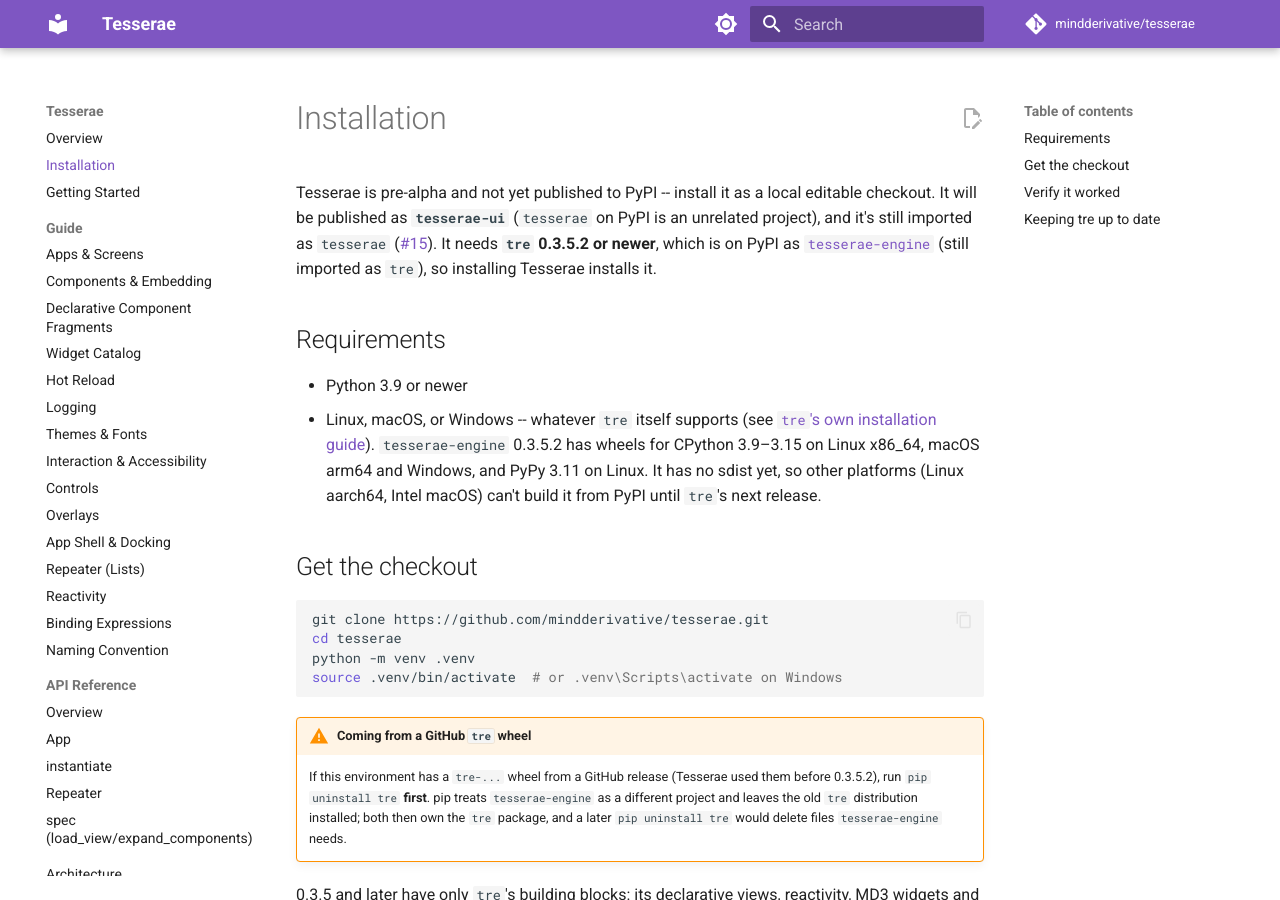
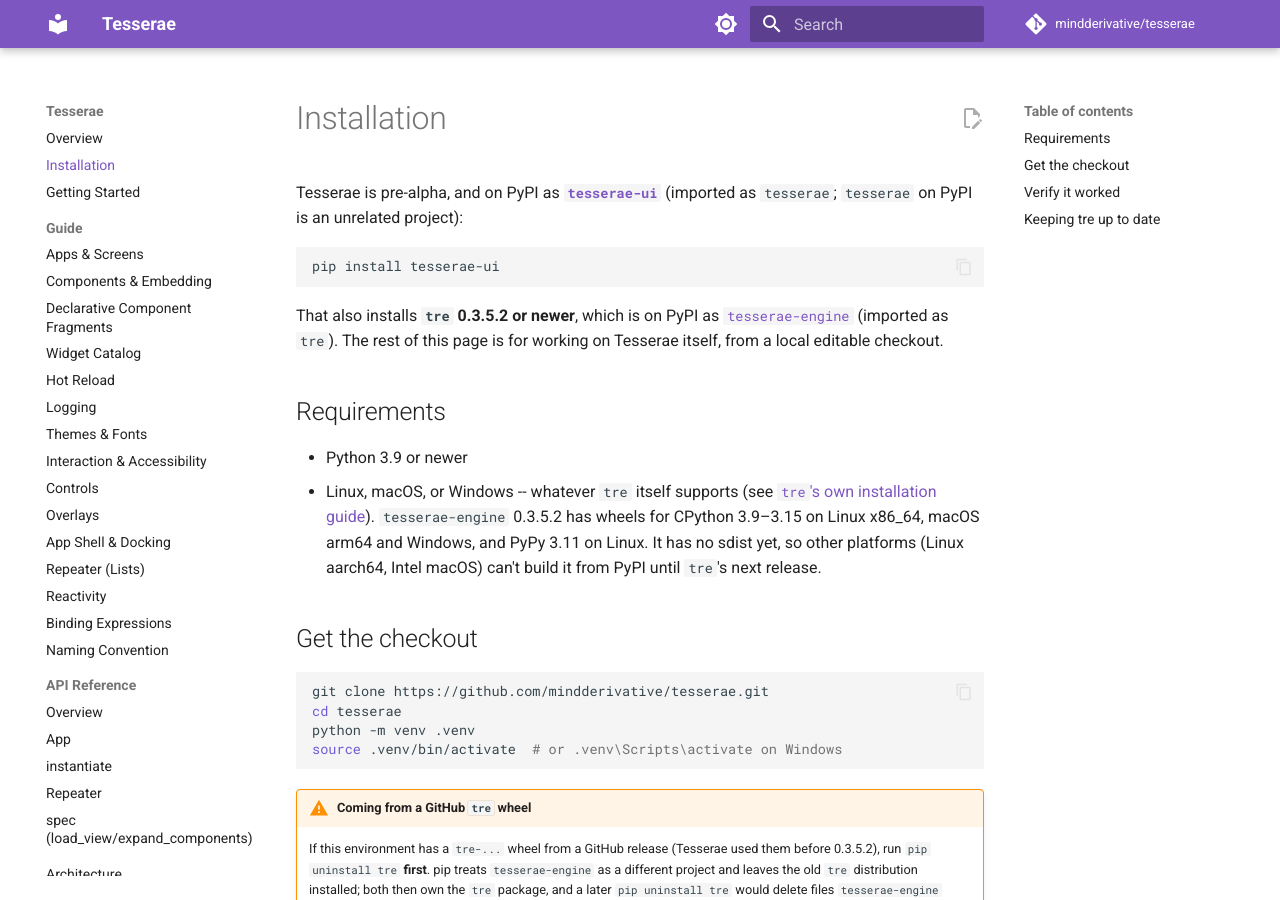
Before and after one commit to mindderivative/tesserae, an MkDocs documentation site: the page built from docs/installation.md, in a window 1280 px wide and 900 px high. Built offline with MkDocs 1.6.1 and Material for MkDocs 9.7.7, drawn with Linux system fonts in a browser that asks for light colours; comment, search, counter and statistics services are not loaded.

Commit message:
Tesserae 0.1.0 is on PyPI as tesserae-ui
The README and installation page lead with pip install tesserae-ui; #15
is closed and its known gap moved to Fixed gaps.

Co-Authored-By: Claude Opus 5.5 <noreply@anthropic.com>

````diff
--- a/docs/installation.md
+++ b/docs/installation.md
@@ -1,12 +1,17 @@
 # Installation
 
-Tesserae is pre-alpha and not yet published to PyPI -- install it as a
-local editable checkout. It will be published as **`tesserae-ui`**
-(`tesserae` on PyPI is an unrelated project), and it's still imported as
-`tesserae` ([#15](https://github.com/mindderivative/tesserae/issues/15)).
-It needs **`tre` 0.3.5.2 or newer**, which is on PyPI as
-[`tesserae-engine`](https://pypi.org/project/tesserae-engine/) (still
-imported as `tre`), so installing Tesserae installs it.
+Tesserae is pre-alpha, and on PyPI as
+[**`tesserae-ui`**](https://pypi.org/project/tesserae-ui/) (imported as
+`tesserae`; `tesserae` on PyPI is an unrelated project):
+
+```bash
+pip install tesserae-ui
+```
+
+That also installs **`tre` 0.3.5.2 or newer**, which is on PyPI as
+[`tesserae-engine`](https://pypi.org/project/tesserae-engine/) (imported
+as `tre`). The rest of this page is for working on Tesserae itself, from
+a local editable checkout.
 
 ## Requirements
 
````
Also changed, not shown: BUILD_TRACKER.md (+3 -3 lines), LOG.md (+15 -0 lines), README.md (+14 -10 lines).
